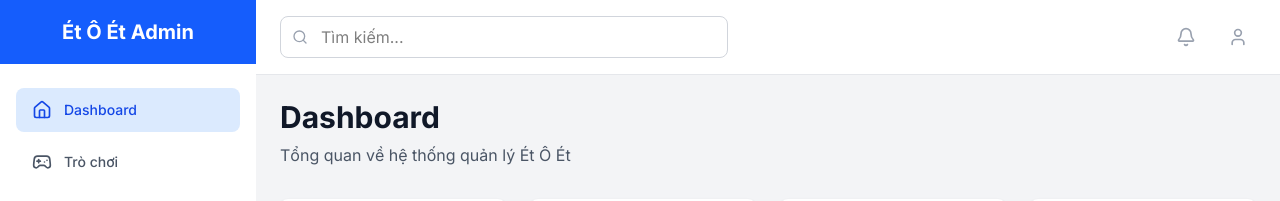
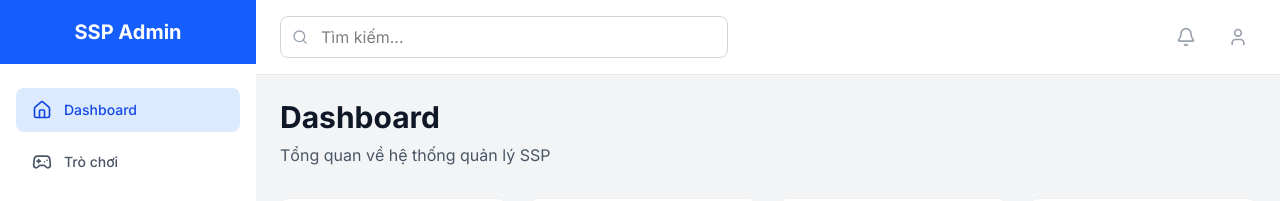
Before and after one commit to iaohtdev/ssp_admin, a Next.js app: page / in a window 1280 px wide. Shown: the top 201 px of the page. Built offline with nearby package versions, Linux system fonts and the light colour scheme; no server answers; the database is empty.

Commit message:
update name

```diff
--- a/src/app/page.tsx
+++ b/src/app/page.tsx
@@ -107,7 +107,7 @@ export default function Dashboard() {
     <div>
       <div className="mb-8">
         <h1 className="text-3xl font-bold text-gray-900">Dashboard</h1>
-        <p className="text-gray-600 mt-2">Tổng quan về hệ thống quản lý Ét Ô Ét</p>
+        <p className="text-gray-600 mt-2">Tổng quan về hệ thống quản lý SSP</p>
       </div>
 
       {/* Stats Cards */}
--- a/src/components/sidebar.tsx
+++ b/src/components/sidebar.tsx
@@ -30,7 +30,7 @@ export function Sidebar() {
     <div className="flex flex-col w-64 bg-white shadow-lg">
       {/* Logo */}
       <div className="flex items-center justify-center h-16 px-4 bg-blue-600">
-        <h1 className="text-xl font-bold text-white">Ét Ô Ét Admin</h1>
+        <h1 className="text-xl font-bold text-white">SSP Admin</h1>
       </div>
 
       {/* Navigation */}
```
